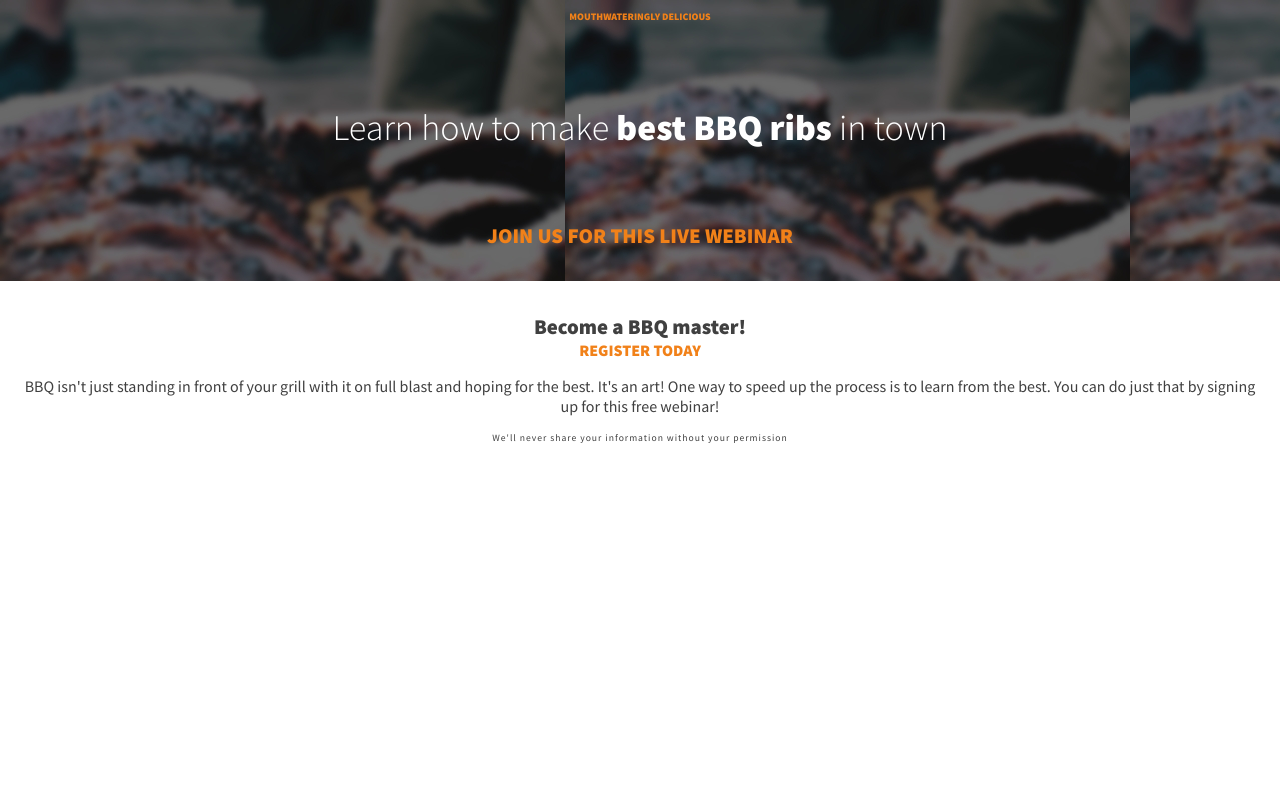
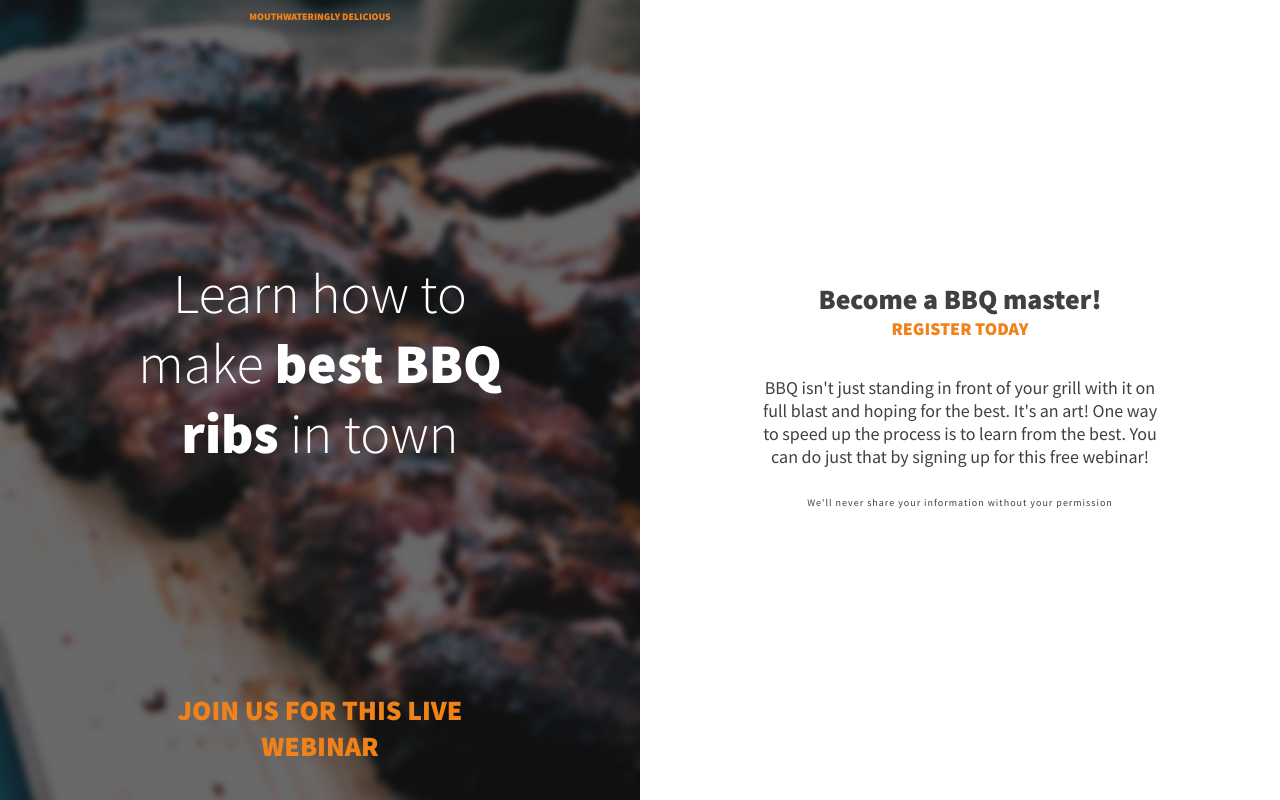
Before and after one commit to TheMightyLoafer/scrimba-bbq-splash-page, a plain HTML site: page index.html in a window 1280 px wide. Drawn offline with Linux system fonts and the light colour scheme.

Commit message:
added media query
added large screen version of the page and continuing to adjust layout as needed.

```diff
--- a/css/styles.css
+++ b/css/styles.css
@@ -1,3 +1,7 @@
+* {
+    box-sizing: border-box;
+}
+
 body {
     margin: 0;
     font-family: 'Source Sans Pro', sans-serif;
@@ -14,7 +18,7 @@ h1 {
     font-size: 2.25rem;
     font-weight: 300;
     color: #fff;
-    margin: 2em 0;
+    margin: 0;
 }
 
 h1 + p {
@@ -47,7 +51,7 @@ h2 + p {
 }
 
 .fine-print {
-    font-size: 0.6rem;
+    font-size: 0.625rem;
     letter-spacing: 1px;
 }
 
@@ -65,6 +69,9 @@ strong {
     padding: 0 .5em 2em;
     display: flex;
     flex-direction: column;
+    background-size: cover;
+    background-position: center;
+    justify-content: space-between;
    }
 
    /* =================
@@ -76,10 +83,41 @@ strong {
    }
 
 
+   .intro *,
+   .main-content * {
+        max-width: 400px;
+        margin-left: auto;
+        margin-right: auto;
+   }
+
+
   /* =================
    media queries
    ================= */
 
    @media (min-width: 500px) {
+        body {
+            font-size: 1.125rem;
+            display: flex;
+        }
 
+        h1 {
+            font-size: 3.5rem;
+        }
+
+        h2,
+        h1 + p {
+            font-size: 1.75rem;
+        }
+        .intro,
+        .main-content {
+            width: 50%;
+            min-height: 100vh;
+        }
+
+        .main-content {
+            display: flex;
+            flex-direction: column;
+            justify-content: center;
+        }
    }
```
